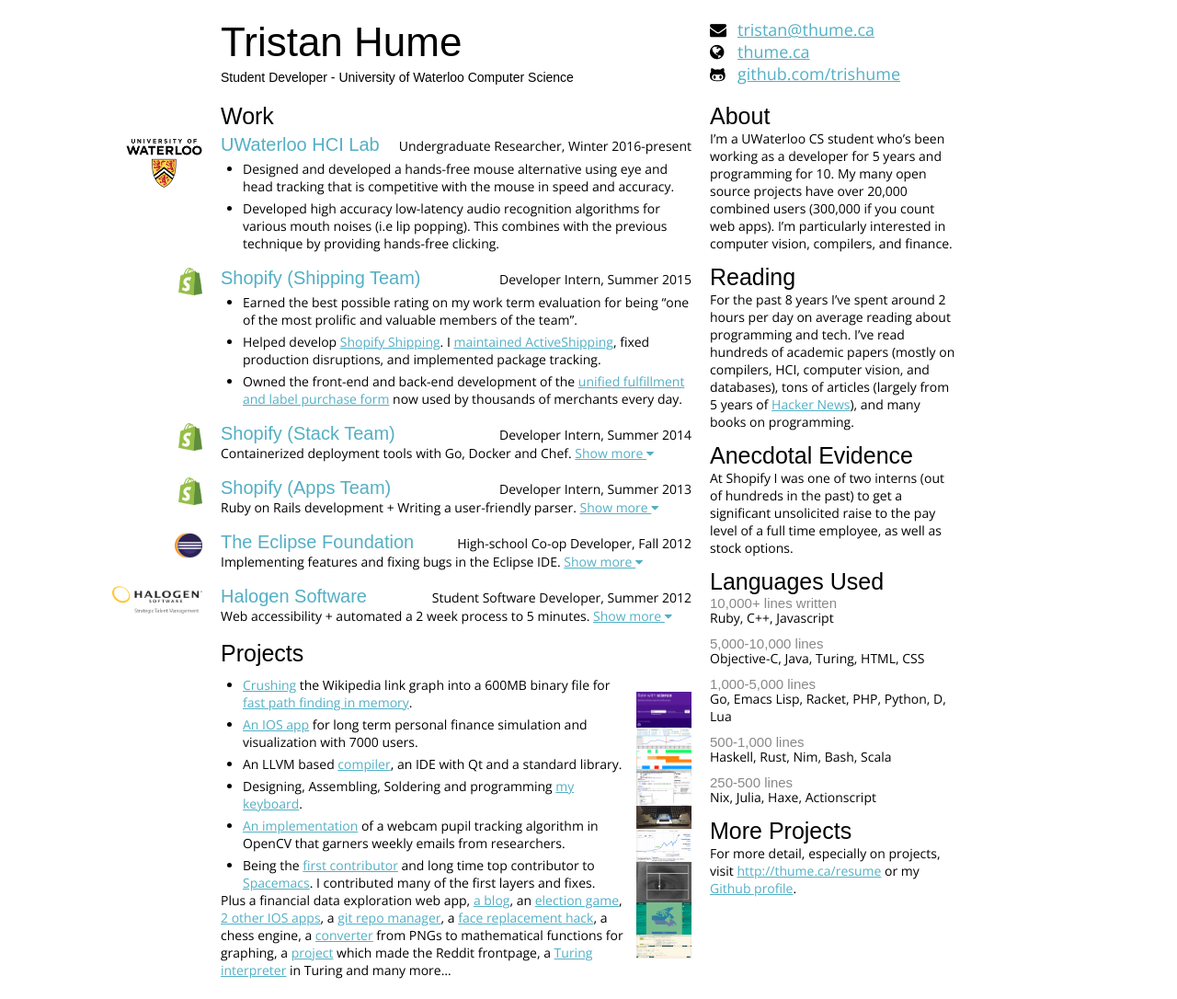
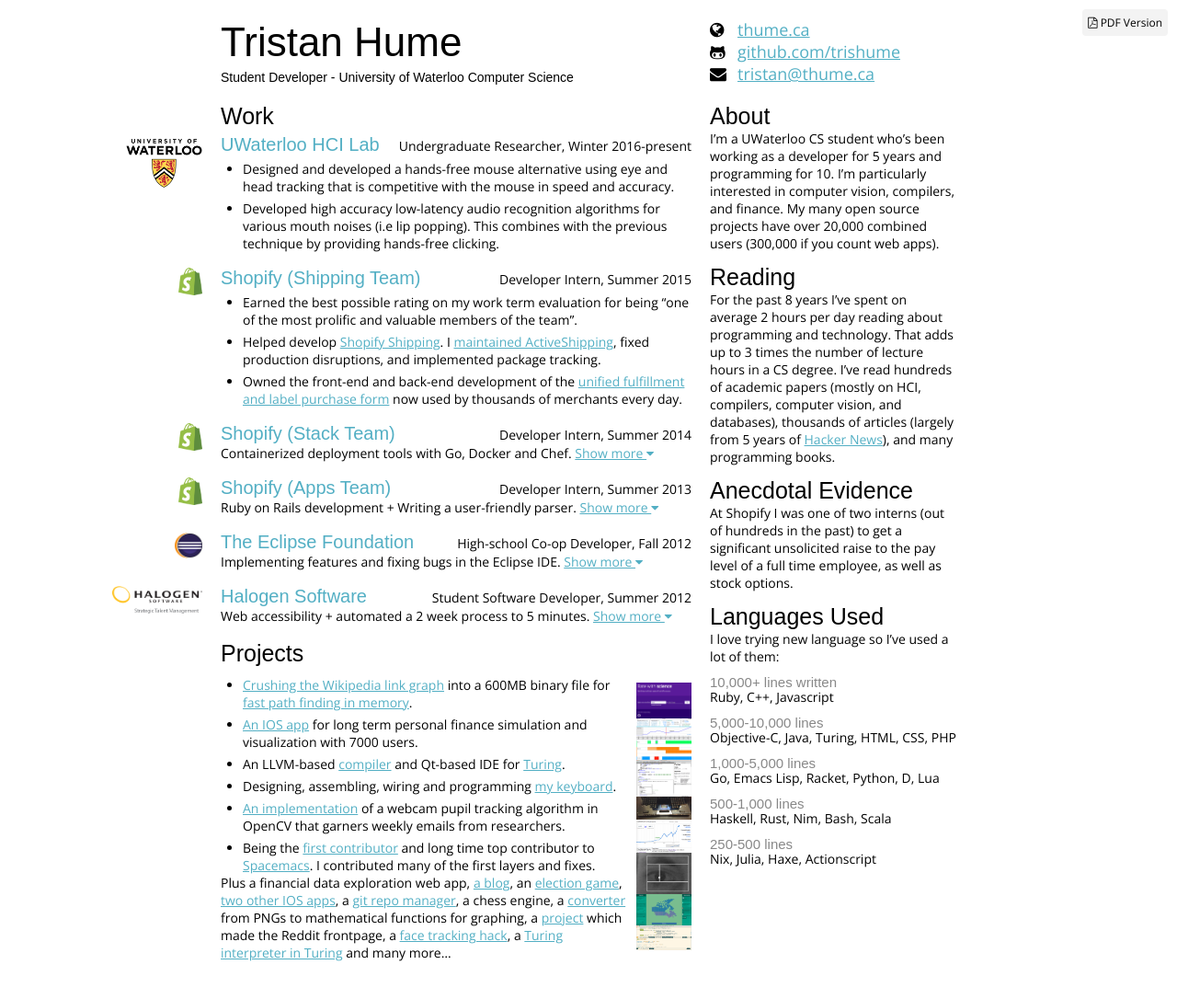
Before and after one commit to trishume/resume, a Jekyll site: the page built from onepage.html, in a window 1280 px wide. Shown: the whole page at 92% size. Built offline with Jekyll 4.4.1, drawn with Linux system fonts in a browser that asks for light colours; nearby versions of some CDN libraries; some web fonts are replaced.

Commit message:
Better one page resume and PDF button

```diff
--- a/_data/misc.yml
+++ b/_data/misc.yml
@@ -1,10 +1,10 @@
 ---
 projblurb: |
-  - [Crushing](https://github.com/trishume/wikicrush) the Wikipedia link graph into a 600MB binary file for [fast path finding in memory](https://github.com/trishume/ratewithscience).
+  - [Crushing the Wikipedia link graph](https://github.com/trishume/wikicrush) into a 600MB binary file for [fast path finding in memory](https://github.com/trishume/ratewithscience).
   - [An IOS app](http://thume.ca/stashline) for long term personal finance simulation and visualization with 7000 users.
-  - An LLVM based [compiler](https://github.com/trishume/OpenTuringCompiler), an IDE with Qt and a standard library.
-  - Designing, Assembling, Soldering and programming [my keyboard](http://thume.ca/2014/09/08/creating-a-keyboard-1-hardware/).
+  - An LLVM-based [compiler](https://github.com/trishume/OpenTuringCompiler) and Qt-based IDE for [Turing](https://en.wikipedia.org/wiki/Turing_(programming_language)).
+  - Designing, assembling, wiring and programming [my keyboard](http://thume.ca/2014/09/08/creating-a-keyboard-1-hardware/).
   - [An implementation](https://github.com/trishume/eyeLike) of a webcam pupil tracking algorithm in OpenCV that garners weekly emails from researchers.
   - Being the [first contributor](https://github.com/syl20bnr/spacemacs/blob/master/doc/DOCUMENTATION.org#first-times) and long time top contributor to <a href="https://github.com/syl20bnr/spacemacs">Spacemacs</a>. I contributed many of the first layers and fixes.
 
-  Plus a financial data exploration web app, [a blog](http://thume.ca/archive.html), an [election game](http://devpost.com/software/electioneering-the-game), [2 other IOS apps](http://hume.ca/ix/), a [git repo manager](https://github.com/trishume/pro), a [face replacement hack](https://github.com/trishume/faceHack), a chess engine, a [converter](http://thume.ca/2013/12/09/math-summative-program/) from PNGs to mathematical functions for graphing, a [project](http://thume.ca/screentunes/) which made the Reddit frontpage, a [Turing interpreter](http://tristan.hume.ca/tint/) in Turing and many more...
+  Plus a financial data exploration web app, [a blog](http://thume.ca/archive.html), an [election game](http://devpost.com/software/electioneering-the-game), [two other IOS apps](http://hume.ca/ix/), a [git repo manager](https://github.com/trishume/pro), a chess engine, a [converter](http://thume.ca/2013/12/09/math-summative-program/) from PNGs to mathematical functions for graphing, a [project](http://thume.ca/screentunes/) which made the Reddit frontpage, a [face tracking hack](https://github.com/trishume/faceHack), a [Turing interpreter in Turing](http://tristan.hume.ca/tint/) and many more...
--- a/_data/sidebar.yml
+++ b/_data/sidebar.yml
@@ -2,12 +2,12 @@
   - &about
     title: About
     content: |
-      I'm a UWaterloo CS student who's been working as a developer for 5 years and programming for 10. My many open source projects have over 20,000 combined users (300,000 if you count web apps). I'm particularly interested in computer vision, compilers, and finance.
+      I'm a UWaterloo CS student who's been working as a developer for 5 years and programming for 10. I'm particularly interested in computer vision, compilers, and finance. My many open source projects have over 20,000 combined users (300,000 if you count web apps).
   - &reading
     title: Reading
     content: |
-      For the past 8 years I've spent around 2 hours per day on average reading about programming and tech.
-      I've read hundreds of academic papers (mostly on compilers, HCI, computer vision, and databases), tons of articles (largely from 5 years of [Hacker News](https://news.ycombinator.com/)), and many books on programming.
+      For the past 8 years I've spent on average 2 hours per day reading about programming and technology. That adds up to 3 times the number of lecture hours in a CS degree.
+      I've read hundreds of academic papers (mostly on HCI, compilers, computer vision, and databases), thousands of articles (largely from 5 years of [Hacker News](https://news.ycombinator.com/)), and many programming books.
   - &anecdote
     title: Anecdotal Evidence
     content: |
@@ -15,14 +15,16 @@
   - &languages
     title: Languages Used
     content: |
+      I love trying new language so I've used a lot of them:
+
       ##### 10,000+ lines written
       Ruby, C++, Javascript
 
       ##### 5,000-10,000 lines
-      Objective-C, Java, Turing, HTML, CSS
+      Objective-C, Java, Turing, HTML, CSS, PHP
 
       ##### 1,000-5,000 lines
-      Go, Emacs Lisp, Racket, PHP, Python, D, Lua
+      Go, Emacs Lisp, Racket, Python, D, Lua
 
       ##### 500-1,000 lines
       Haskell, Rust, Nim, Bash, Scala
@@ -37,7 +39,7 @@
   - &moreproj
     title: More Projects
     content: |
-      For more detail, especially on projects, visit <http://thume.ca/resume> or my [Github profile](//github.com/trishume).
+      For more detail, especially on projects, visit <http://thume.ca/resume>.
   - &screenshots
     title: Pictures of Projects
     content: |
@@ -60,4 +62,4 @@
   # - *screenshots
   - *anecdote
   - *languages
-  - *moreproj
+  # - *moreproj
--- a/_layouts/default.html
+++ b/_layouts/default.html
@@ -16,20 +16,22 @@
   <!-- Remove class="print" to get a colour pdf -->
   <body class="print">
     <div id="bg">
-<!--       <div id = "buttons">
-        <a href = "kalraAresume.pdf"> PDF Version </a>
-        <a href = "reference.pdf"> Reference Letter </a>
+      <div id = "buttons">
+        <a href = "TristanHumeResume.pdf">
+          <i class="fa fa-file-pdf-o"></i>
+          PDF Version
+        </a>
       </div>
- -->
+
       <div class="container header">
         <div class="main my-name">
           <h1><a href="http://thume.ca/">Tristan Hume</a></h1>
           <h5>Student Developer - University of Waterloo Computer Science</h5>
         </div>
         <div class="sidebar links">
-          <i class="fa fa-envelope"></i><a href="mailto:tristan@thume.ca">tristan@thume.ca</a><br>
           <i class="fa fa-globe"></i><a href="http://thume.ca">thume.ca</a><br>
           <i class="fa fa-github-alt"></i><a href="https://github.com/trishume/">github.com/trishume</a><br>
+          <i class="fa fa-envelope"></i><a href="mailto:tristan@thume.ca">tristan@thume.ca</a><br>
         </div>
       </div>
     </div>
--- a/style.scss
+++ b/style.scss
@@ -121,7 +121,7 @@
 
 #buttons a {
   display:inline-block;
-  background-color:#FFF;
+  background-color:#F3F3F3;
   font-size:12px;
   color:#000;
   padding:6px;
@@ -132,7 +132,7 @@
 }
 
 #buttons a:hover {
-  background-color:#EEE;
+  background-color:#DDD;
 }
 
 .container {
```
Also changed, not shown: 1 other file.
